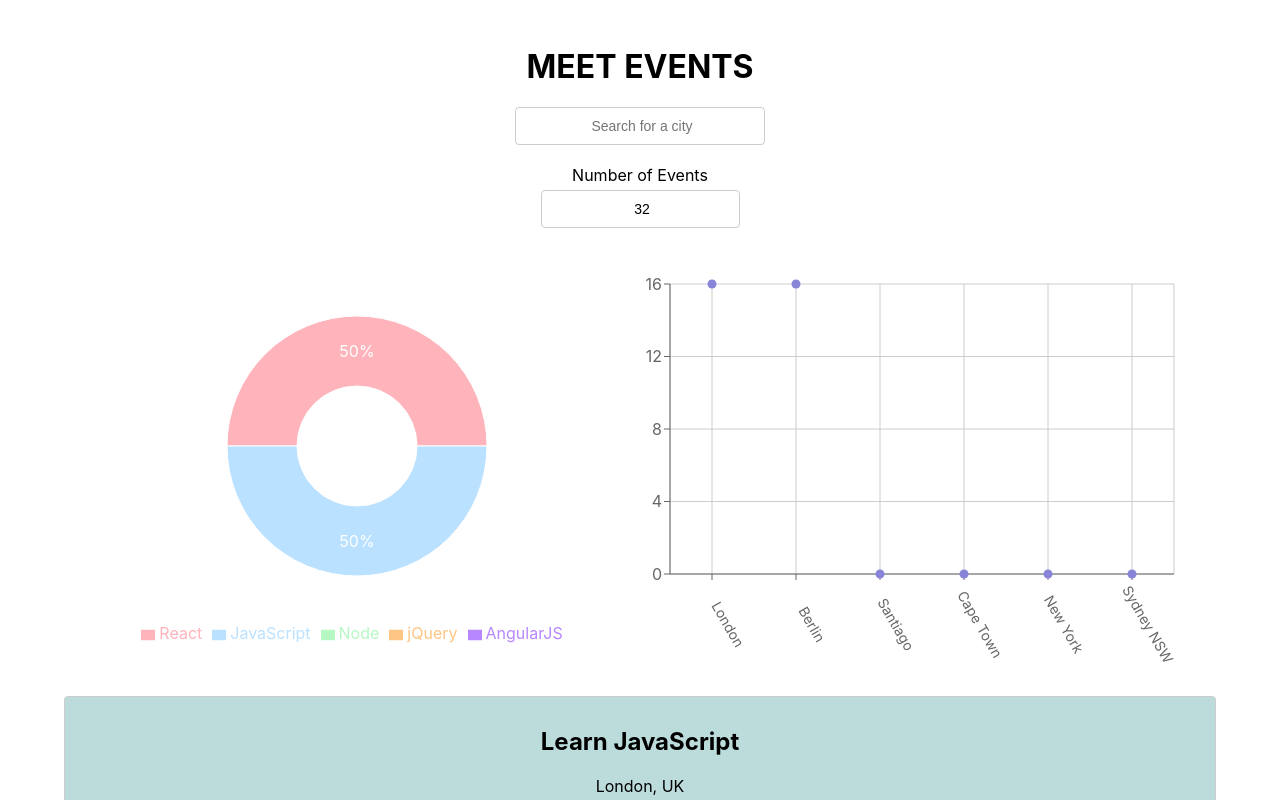
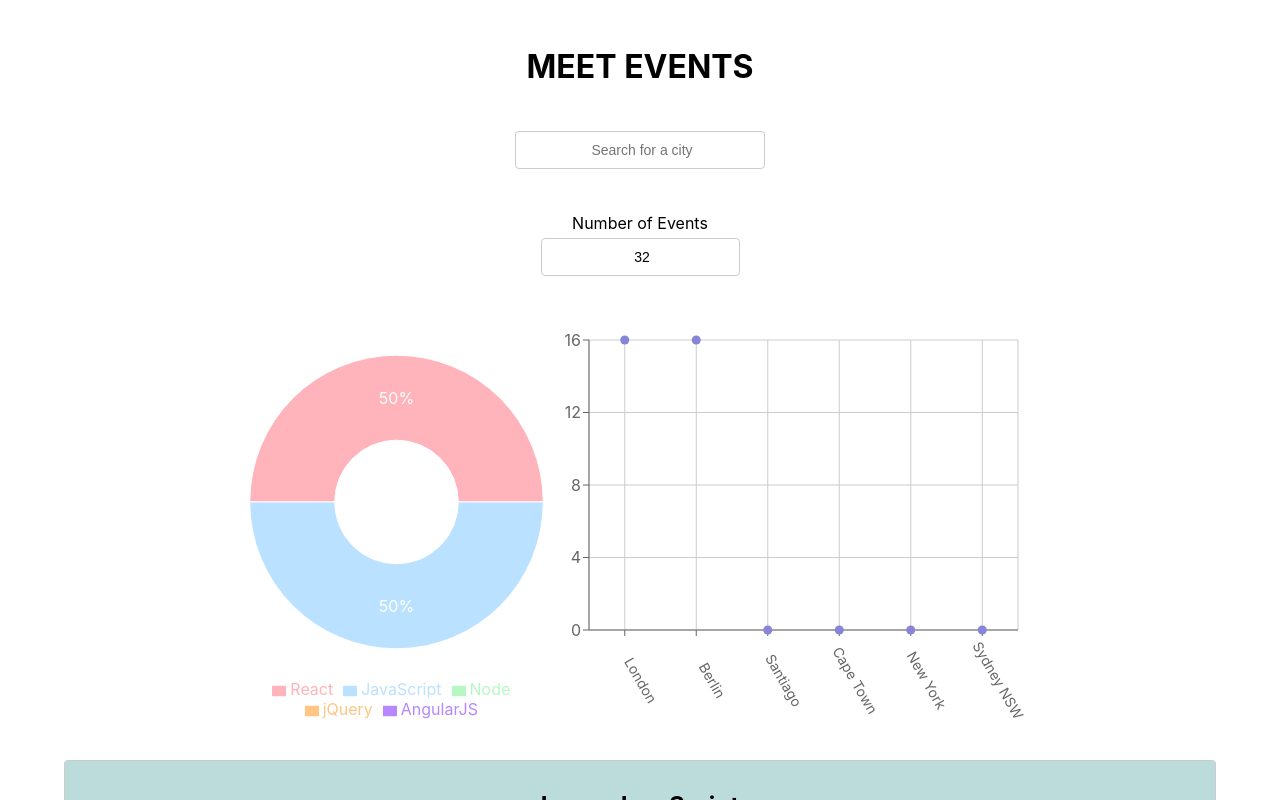
Before and after one commit to TK1893/meet, a React (Create React App) app: page / in a window 1280 px wide. Shown: the top 800 px of the page. Built offline with nearby package versions, Linux system fonts and the light colour scheme; what atatus-spa would draw is missing.

Commit message:
Update Meet App Ex.4-10

```diff
--- a/src/App.css
+++ b/src/App.css
@@ -3,21 +3,29 @@
 .App {
   text-align: center;
   padding: 2% 5%;
+  display: grid;
+  grid-template-columns: 1fr;
+  row-gap: 1.5rem;
 }
 
 .App * {
   box-sizing: border-box;
 }
 
+p {
+  margin: 5px 0;
+}
+
+/*
+ ** Event-Liste *************************************
+  */
 ul {
   padding: 0;
   list-style: none;
 }
-
-p {
-  margin: 5px 0;
-}
-
+/*
+ ** Inputs *************************************
+  */
 input[type='text'],
 input[type='number'] {
   padding: 8px 6px 8px 10px;
@@ -30,18 +38,22 @@ input[type='number'] {
   height: 38px;
   margin-bottom: 20px;
 }
-
+/* ******************************************************
+**  CitySearch  *****
+****************************************************** */
+/** Input (CitySearch) **** */
 .city {
   width: 250px;
   text-align: center;
 }
-
+/** Container-flex (CitySearch) **** */
 #city-search {
   display: flex;
   flex-direction: column;
   margin: auto;
   position: relative;
 }
+/** Input-Label (CitySearch) **** */
 #city-input-label {
   background-color: black;
   color: white;
@@ -116,7 +128,9 @@ input[type='number'] {
 #number-of-events > label {
   margin-bottom: 5px;
 }
-
+/*
+ ** Alerts *************************************
+  */
 .alerts-container {
   position: fixed;
   top: 0px;
@@ -124,23 +138,34 @@ input[type='number'] {
   width: 250px;
   z-index: 1000;
 }
-@media (min-width: 769px) {
+/*
+ ** Charts *********************************************
+  */
+
+@media (min-width: 0) {
   .charts-container {
-    display: grid;
-    grid-template-columns: 1fr 1fr;
-    align-items: center;
-    justify-content: center;
-    padding: 1rem;
-    margin-bottom: 0.8rem;
-  }
-}
-
-@media (max-width: 768) {
-  .charts-container {
+    padding: 0 5%;
     display: grid;
     grid-template-columns: 1fr;
     align-items: center;
     justify-content: center;
-    gap: 2rem;
+    align-content: center;
+  }
+  .eGC-container {
+    margin-bottom: 2rem;
   }
 }
+@media (min-width: 769px) {
+  .charts-container {
+    padding: 0 15%;
+    display: grid;
+    grid-template-columns: 2fr 3fr;
+    align-items: center;
+    justify-content: center;
+    align-content: center;
+    /* gap: 2rem; */
+  }
+  .eGC-container {
+    margin-bottom: 0;
+  }
+}
--- a/src/components/CityEventsChart.js
+++ b/src/components/CityEventsChart.js
@@ -20,7 +20,7 @@ const CityEventsChart = ({ allLocations, events }) => {
   };
 
   return (
-    <ResponsiveContainer width="99%" height={400}>
+    <ResponsiveContainer className="cEC-container" width="99%" height={400}>
       <ScatterChart
         margin={{
           top: 20,
--- a/src/components/EventGenresChart.js
+++ b/src/components/EventGenresChart.js
@@ -32,7 +32,7 @@ const EventGenresChart = ({ events }) => {
   };
 
   return (
-    <ResponsiveContainer width="99%" height={400}>
+    <ResponsiveContainer className="eGC-container" width="99%" height={400}>
       <PieChart>
         <Pie
           data={data}
@@ -40,8 +40,8 @@ const EventGenresChart = ({ events }) => {
           fill="#8884d8"
           labelLine={false}
           label={renderCustomizedLabel}
-          outerRadius={130}
-          innerRadius={60} // Optional: Definiere einen inneren Radius, um das Kreisdiagramm wie einen Donut zu gestalten.
+          outerRadius="95%"
+          innerRadius="40%" // Optional: Definiere einen inneren Radius, um das Kreisdiagramm wie einen Donut zu gestalten.
         >
           {data.map((entry, index) => (
             <Cell key={`cell-${index}`} fill={colors[index % colors.length]} />
```
